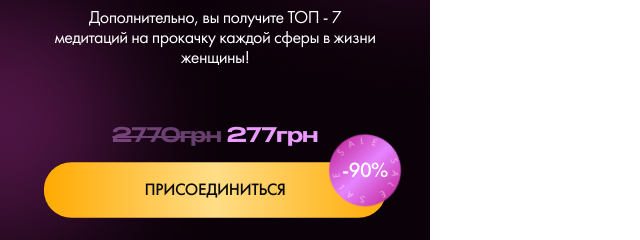
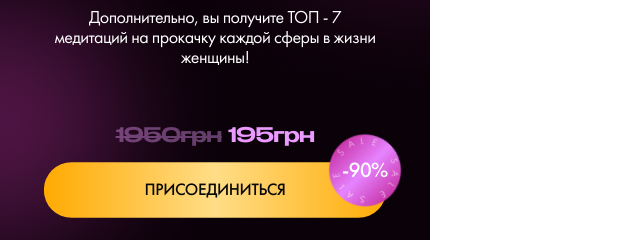
Before and after one commit to RomanIsaiev/work-website-90, a website built with Vite: page index.html in a window 1280 px wide. Shown: the part 4040-4280 px from the top of the page, 0-640 px from the left. Built offline with nearby package versions, Linux system fonts and the light colour scheme; a script that the page names is missing.

Commit message:
chnage price

```diff
--- a/index.html
+++ b/index.html
@@ -342,7 +342,7 @@
             Дополнительно, вы получите ТОП - 7 медитаций на прокачку каждой
             сферы в жизни женщины!
           </p>
-          <p class="price"><span>2770грн</span> 277грн</p>
+          <p class="price"><span>1950грн</span> 195грн</p>
           <a class="btn-link-container" href="buy">
             <p class="btn-link">Присоединиться</p>
             <div class="btn-star-container">
@@ -519,7 +519,7 @@
               </p>
             </li>
           </ul>
-          <p class="price"><span>2770грн</span> 277грн</p>
+          <p class="price"><span>1950грн</span> 195грн</p>
           <div class="widget" id="kwiga-widget-1738761375000"></div>
           <!-- <a class="btn-link-container" href="buy">
             <p class="btn-link">Присоединиться</p>
@@ -788,7 +788,7 @@
               </ul>
             </li>
           </ul>
-          <p class="price"><span>2770грн</span> 277грн</p>
+          <p class="price"><span>1950грн</span> 195грн</p>
 
           <a class="btn-link-container" href="#buy">
             <p class="btn-link">Присоединиться</p>
```
